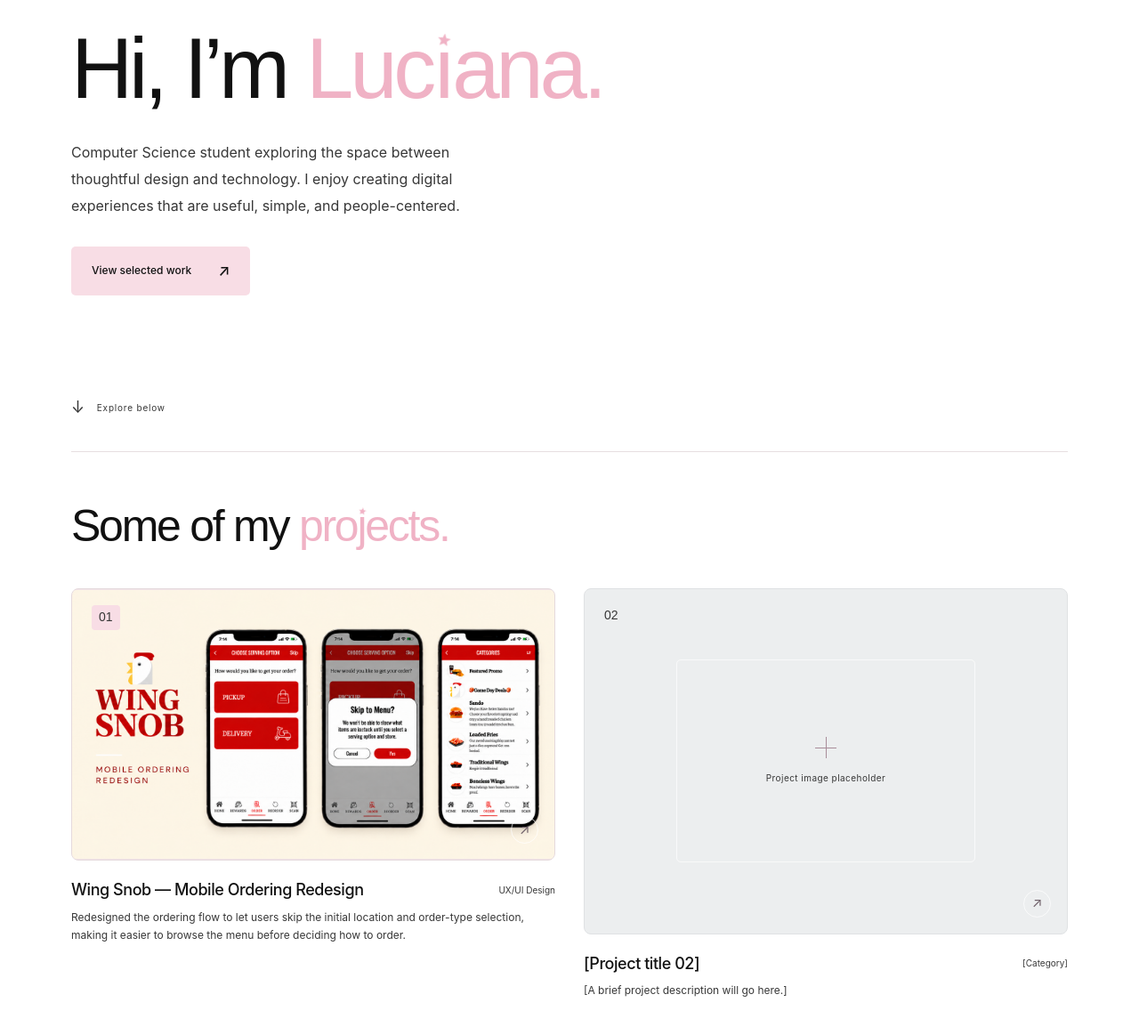
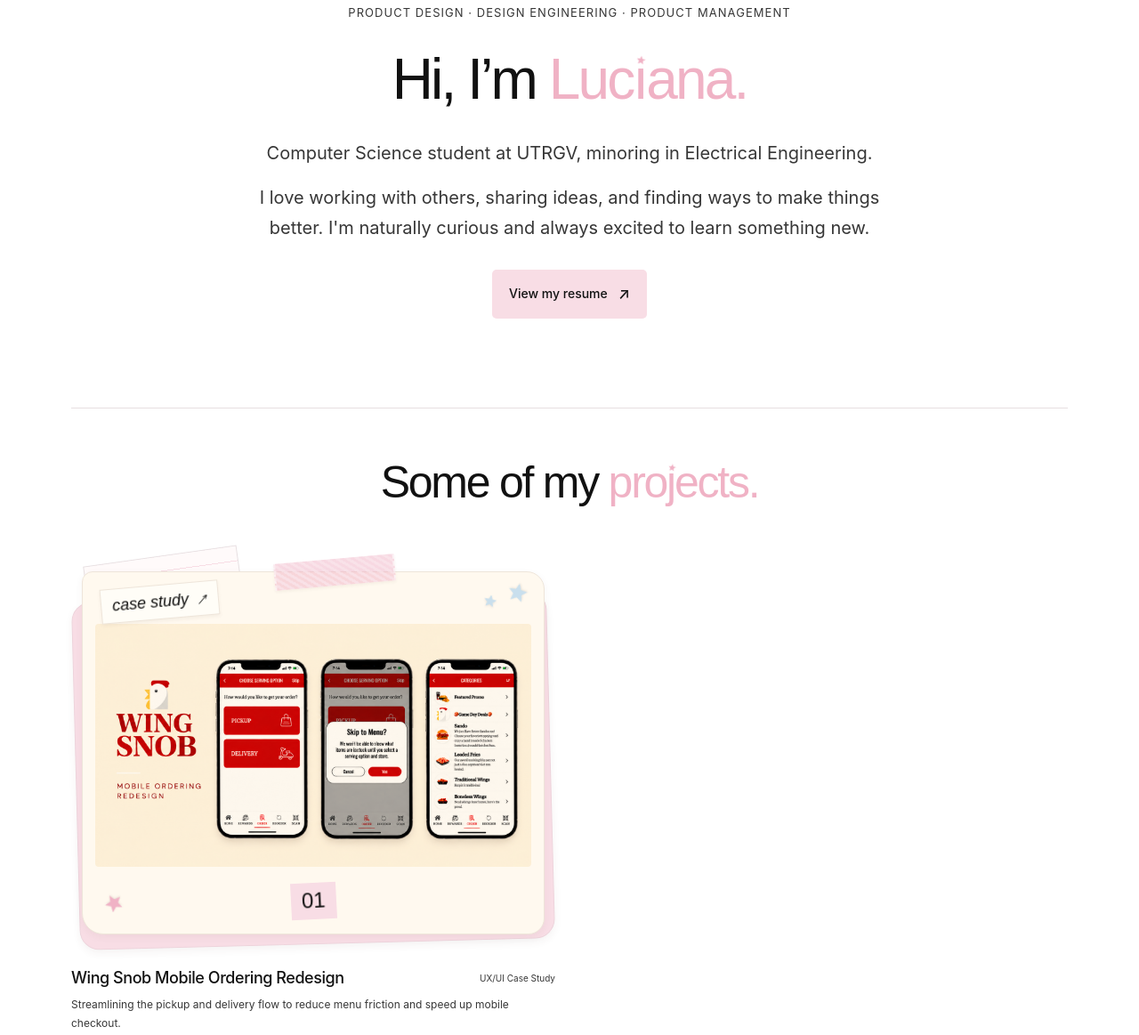
Before and after one commit to lucianarflores/Portfolio, a plain HTML site: page index.html in a window 1280 px wide. Shown: the part 129-1292 px from the top of the page at 89% size. Drawn offline with Linux system fonts and the light colour scheme.

Commit message:
Update portfolio

```diff
--- a/css/styles.css
+++ b/css/styles.css
@@ -227,6 +227,41 @@ em {
   white-space: nowrap;
 }
 
+.hero.hero-centered {
+  min-height: 0;
+  padding-block: clamp(48px, 6vw, 76px) clamp(64px, 8vw, 100px);
+  text-align: center;
+}
+
+.hero-centered .hero-roles {
+  margin-bottom: 28px;
+  color: var(--muted);
+  font-size: clamp(10px, 1.2vw, 13px);
+  letter-spacing: .08em;
+  text-transform: uppercase;
+  text-wrap: balance;
+}
+
+.hero.hero-centered h1 {
+  font-size: clamp(40px, 5vw, 64px);
+}
+
+.hero-centered .hero-description {
+  max-width: 960px;
+  margin: 28px auto 0;
+  font-size: clamp(16px, 1.8vw, 20px);
+  line-height: 1.7;
+  text-wrap: balance;
+}
+
+.hero-centered .hero-intro {
+  margin-top: 16px;
+}
+
+.hero-centered .button {
+  margin-top: 30px;
+}
+
 .sparkle-letter {
   position: relative;
   display: inline-block;
@@ -269,10 +304,10 @@ em {
   display: inline-flex;
   align-items: center;
   justify-content: center;
-  gap: 30px;
-  padding: 12px 22px;
+  gap: 12px;
+  padding: 12px 18px;
   border-radius: 5px;
-  font-size: 12px;
+  font-size: 14px;
   font-weight: 500;
   border: 1px solid transparent;
   transition: background-color .2s, border-color .2s, color .2s, transform .15s;
@@ -356,6 +391,11 @@ em {
   margin-bottom: 15px;
 }
 
+.section-heading-centered {
+  justify-content: center;
+  text-align: center;
+}
+
 .project-grid {
   display: grid;
   grid-template-columns: 1fr 1fr;
@@ -371,62 +411,8 @@ em {
   position: relative;
 }
 
-.project-hover-stars {
-  position: absolute;
-  inset: 0;
-  z-index: 1;
-  pointer-events: none;
-}
-
-.project-hover-stars > span {
-  position: absolute;
-  width: 20px;
-  height: 20px;
-  opacity: 0;
-  background: var(--rose);
-  clip-path: polygon(50% 0, 64% 35%, 100% 38%, 73% 62%, 81% 100%, 50% 81%, 19% 100%, 27% 62%, 0 38%, 36% 35%);
-}
-
-.project-hover-stars > span:nth-child(1) {
-  top: 8%; left: 5%; --star-x: -22px; --star-y: -28px; --star-delay: 0s;
-}
-.project-hover-stars > span:nth-child(2) {
-  top: 3%; left: 48%; --star-x: 8px; --star-y: -30px; --star-delay: .25s;
-  background: var(--gingham-blue);
-}
-.project-hover-stars > span:nth-child(3) {
-  top: 12%; right: 5%; --star-x: 24px; --star-y: -26px; --star-delay: .5s;
-}
-.project-hover-stars > span:nth-child(4) {
-  top: 55%; left: 2%; --star-x: -26px; --star-y: -12px; --star-delay: .75s;
-  background: var(--gingham-blue);
-}
-.project-hover-stars > span:nth-child(5) {
-  top: 60%; right: 2%; --star-x: 26px; --star-y: -16px; --star-delay: 1s;
-}
-.project-hover-stars > span:nth-child(6) {
-  top: 4%; left: 25%; --star-x: -12px; --star-y: -32px; --star-delay: 1.25s;
-  width: 14px;
-  height: 14px;
-  background: var(--pink-text);
-}
-
-.project-hover-stars > span:nth-child(7) {
-  bottom: 3%; left: 12%; --star-x: -16px; --star-y: 28px; --star-delay: .15s;
-  background: var(--gingham-blue);
-}
-.project-hover-stars > span:nth-child(8) {
-  bottom: 2%; left: 48%; --star-x: 6px; --star-y: 30px; --star-delay: .65s;
-}
-.project-hover-stars > span:nth-child(9) {
-  bottom: 3%; right: 12%; --star-x: 18px; --star-y: 28px; --star-delay: 1.15s;
-  width: 14px;
-  height: 14px;
-  background: var(--pink-text);
-}
-
 .project-card-featured .project-image {
-  aspect-ratio: 1672 / 941;
+  aspect-ratio: auto;
 }
 
 .project-thumbnail {
@@ -441,19 +427,8 @@ em {
 .image-index-badge {
   padding: 2px 8px;
   border-radius: 4px;
-  background: var(--pink);
+  background: var(--paper);
   color: var(--ink);
-}
-
-@media (prefers-reduced-motion: no-preference) {
-  .project-card-featured:is(:hover, :focus-visible) .project-hover-stars > span {
-    animation: project-star-burst 1.8s var(--star-delay) ease-out infinite both;
-  }
-  @keyframes project-star-burst {
-    0% { opacity: 0; transform: translate(0, 0) scale(.2) rotate(0deg); }
-    25% { opacity: 1; }
-    100% { opacity: 0; transform: translate(var(--star-x), var(--star-y)) scale(1.1) rotate(100deg); }
-  }
 }
 
 .project-image {
@@ -467,8 +442,142 @@ em {
   transition: border-color .3s;
 }
 
-.project-image-rose {
-  background: #f1e3e7;
+.project-image-wing-snob {
+  background: #fff9ef;
+  border-color: #eee5da;
+  transition: border-color .3s, box-shadow .3s, transform .3s;
+}
+
+.project-scrapbook {
+  isolation: isolate;
+  padding: 30px 12px 16px;
+}
+
+.project-scrapbook::before {
+  content: "";
+  position: absolute;
+  z-index: -1;
+  inset: 58px 5px 5px;
+  border: 1px solid #eed4dc;
+  border-radius: 22px;
+  background: var(--pink);
+  transform: rotate(-1.5deg);
+  box-shadow: 0 4px 10px rgb(80 55 45 / 6%);
+}
+
+.scrapbook-note {
+  position: absolute;
+  z-index: -1;
+  top: 12px;
+  left: 20px;
+  width: 32%;
+  height: 110px;
+  border: 1px solid var(--line);
+  background: repeating-linear-gradient(to bottom, #fffafa 0 16px, var(--pink) 16px 17px);
+  transform: rotate(-8deg);
+}
+
+.scrapbook-tape {
+  position: absolute;
+  z-index: 2;
+  top: 16px;
+  left: 42%;
+  width: 25%;
+  height: 30px;
+  background: repeating-linear-gradient(35deg, #f0b2c580 0 3px, #f8dde5d9 3px 6px);
+  border-inline: 2px dashed #ffffff80;
+  transform: rotate(-5deg);
+  box-shadow: 0 2px 3px rgb(80 55 45 / 5%);
+}
+
+.project-scrapbook .project-image {
+  display: block;
+  padding: 58px 14px 16px;
+  border-radius: 12px 20px 18px 24px;
+  box-shadow: 0 3px 10px rgb(80 55 45 / 5%);
+}
+
+.project-scrapbook .project-thumbnail {
+  position: static;
+  height: auto;
+  border-radius: 4px;
+  mix-blend-mode: multiply;
+}
+
+.scrapbook-sticker {
+  position: absolute;
+  top: 12px;
+  right: 18px;
+  width: 24px;
+  height: 24px;
+  fill: var(--gingham-blue);
+  transform: rotate(12deg);
+  filter: drop-shadow(0 1px 1px rgb(80 55 45 / 12%));
+}
+
+.scrapbook-sticker--pink {
+  top: auto;
+  right: auto;
+  bottom: 22px;
+  left: 24px;
+  fill: var(--rose);
+  width: 22px;
+  height: 22px;
+}
+
+.scrapbook-sticker--small {
+  top: 24px;
+  right: 52px;
+  width: 16px;
+  height: 16px;
+}
+
+@media (prefers-reduced-motion: no-preference) {
+  .scrapbook-sticker {
+    animation: name-sparkle-turn 8s linear infinite;
+    transform-origin: center;
+  }
+  .scrapbook-sticker--pink {
+    animation-duration: 10s;
+    animation-direction: reverse;
+  }
+  .scrapbook-sticker--small {
+    animation-delay: -3s;
+  }
+}
+
+.scrapbook-labels {
+  display: flex;
+  justify-content: flex-end;
+  align-items: center;
+  margin: 18px 6px 0;
+  font-family: var(--serif);
+}
+
+.scrapbook-number {
+  padding: 0 12px;
+  background: var(--pink);
+  font-size: 24px;
+  transform: rotate(-3deg);
+}
+
+.scrapbook-caption {
+  position: absolute;
+  top: 14px;
+  left: 20px;
+  padding: 3px 12px;
+  border: 1px solid #eee5da;
+  background: #fffdf7;
+  font-size: 18px;
+  font-style: italic;
+  transform: rotate(-5deg);
+  box-shadow: 0 2px 4px rgb(80 55 45 / 6%);
+}
+
+.scrapbook-caption span {
+  margin-left: 6px;
+  font-size: 14px;
+  font-style: normal;
 }
 
 .project-image-silver {
@@ -551,6 +660,12 @@ em {
   border-color: var(--pink);
 }
 
+.project-card-featured:is(:hover, :focus-visible) .project-image {
+  border-color: #d4cecb;
+  box-shadow: 0 3px 12px rgb(0 0 0 / 4%);
+  transform: translateY(-1px);
+}
+
 .project-card:hover .image-placeholder {
   transform: scale(1.035);
 }
@@ -722,6 +837,7 @@ em {
 
 .about-actions {
   display: flex;
+  justify-content: center;
   margin-top: 48px;
 }
 
--- a/index.html
+++ b/index.html
@@ -41,10 +41,13 @@
     </header>
     <main id="main">
       <section
-        class="hero hero-editorial page-width"
+        class="hero hero-editorial hero-centered page-width"
         aria-labelledby="hero-title"
       >
         <div class="hero-content">
+          <p class="hero-roles">
+            Product Design · Design Engineering · Product Management
+          </p>
           <h1 id="hero-title" aria-label="Hi, I’m Luciana.">
             Hi, I’m
             <span class="name-accent hero-name" aria-hidden="true"
@@ -62,24 +65,28 @@
             >
           </h1>
           <p class="hero-description">
-            Computer Science student exploring the space between thoughtful
-            design and technology. I enjoy creating digital experiences that are
-            useful, simple, and people-centered.
+            Computer Science student at UTRGV, minoring in Electrical Engineering.
           </p>
-          <a class="button button-primary" href="#work"
-            >View selected work <span aria-hidden="true">↗</span></a
+          <p class="hero-description hero-intro">
+            I love working with others, sharing ideas, and finding ways to make
+            things better. I'm naturally curious and always excited to learn
+            something new.
+          </p>
+          <a
+            class="button button-primary"
+            href="Luciana%20Flores.pdf"
+            target="_blank"
+            rel="noopener"
+            >View my resume <span aria-hidden="true">↗</span></a
           >
         </div>
-        <a class="hero-scroll" href="#work"
-          ><span aria-hidden="true">↓</span> Explore below</a
-        >
       </section>
       <section
         id="work"
         class="work-section page-width"
         aria-labelledby="work-title"
       >
-        <div class="section-heading">
+        <div class="section-heading section-heading-centered">
           <div>
             <h2 id="work-title" aria-label="Some of my projects.">
               Some of my
@@ -91,39 +98,46 @@
           </div>
         </div>
         <div class="project-grid">
-          <a class="project-card project-card-featured" href="project.html?project=01">
-            <div class="project-visual">
-              <span class="project-hover-stars" aria-hidden="true">
-                <span></span><span></span><span></span><span></span><span></span><span></span>
-                <span></span><span></span><span></span>
-              </span>
-              <div class="project-image project-image-rose">
-                <img class="project-thumbnail" src="wing-snob.png" alt="Wing Snob mobile ordering redesign showing serving options, a skip-to-menu confirmation, and menu categories" width="1672" height="941" loading="lazy" />
-                <span class="image-index image-index-badge">01</span>
-                <span class="card-open" aria-hidden="true">↗</span>
+          <a
+            class="project-card project-card-featured"
+            href="project.html?project=01"
+          >
+            <div class="project-visual project-scrapbook">
+              <span class="scrapbook-note" aria-hidden="true"></span>
+              <span class="scrapbook-tape" aria-hidden="true"></span>
+              <div class="project-image project-image-wing-snob">
+                <svg class="scrapbook-sticker" viewBox="0 0 24 24" aria-hidden="true" focusable="false">
+                  <path d="M12 2 15 8.9 22.5 9.6 16.8 14.5 18.5 21.8 12 18 5.5 21.8 7.2 14.5 1.5 9.6 9 8.9Z" />
+                </svg>
+                <svg class="scrapbook-sticker scrapbook-sticker--pink" viewBox="0 0 24 24" aria-hidden="true" focusable="false">
+                  <path d="M12 2 15 8.9 22.5 9.6 16.8 14.5 18.5 21.8 12 18 5.5 21.8 7.2 14.5 1.5 9.6 9 8.9Z" />
+                </svg>
+                <svg class="scrapbook-sticker scrapbook-sticker--small" viewBox="0 0 24 24" aria-hidden="true" focusable="false">
+                  <path d="M12 2 15 8.9 22.5 9.6 16.8 14.5 18.5 21.8 12 18 5.5 21.8 7.2 14.5 1.5 9.6 9 8.9Z" />
+                </svg>
+                <img
+                  class="project-thumbnail"
+                  src="wing-snob.png"
+                  alt="Wing Snob mobile ordering redesign showing serving options, a skip-to-menu confirmation, and menu categories"
+                  width="1462"
+                  height="816"
+                  loading="lazy"
+                />
+                <div class="scrapbook-labels" aria-hidden="true">
+                  <span class="scrapbook-number">01</span>
+                  <span class="scrapbook-caption">case study <span>↗</span></span>
+                </div>
               </div>
             </div>
             <div class="project-meta">
-              <h3>Wing Snob — Mobile Ordering Redesign</h3>
-              <span class="project-category">UX/UI Design</span>
+              <h3>Wing Snob Mobile Ordering Redesign</h3>
+              <span class="project-category">UX/UI Case Study</span>
             </div>
-            <p>Redesigned the ordering flow to let users skip the initial location and order-type selection, making it easier to browse the menu before deciding how to order.</p></a
-          >
-          <a class="project-card" href="project.html?project=02"
-            ><div class="project-image project-image-silver">
-              <span class="image-index">02</span>
-              <div class="image-placeholder">
-                <span class="placeholder-cross" aria-hidden="true"></span
-                ><span>Project image placeholder</span>
-              </div>
-              <span class="card-open" aria-hidden="true">↗</span>
-            </div>
-            <div class="project-meta">
-              <h3>[Project title 02]</h3>
-              <span class="project-category">[Category]</span>
-            </div>
-            <p>[A brief project description will go here.]</p></a
-          >
+            <p>
+              Streamlining the pickup and delivery flow to reduce menu friction
+              and speed up mobile checkout.
+            </p>
+          </a>
         </div>
       </section>
       <section class="contact-strip page-width" aria-labelledby="connect-title">
```
Also changed, not shown: about.html (+21 -8 lines).
